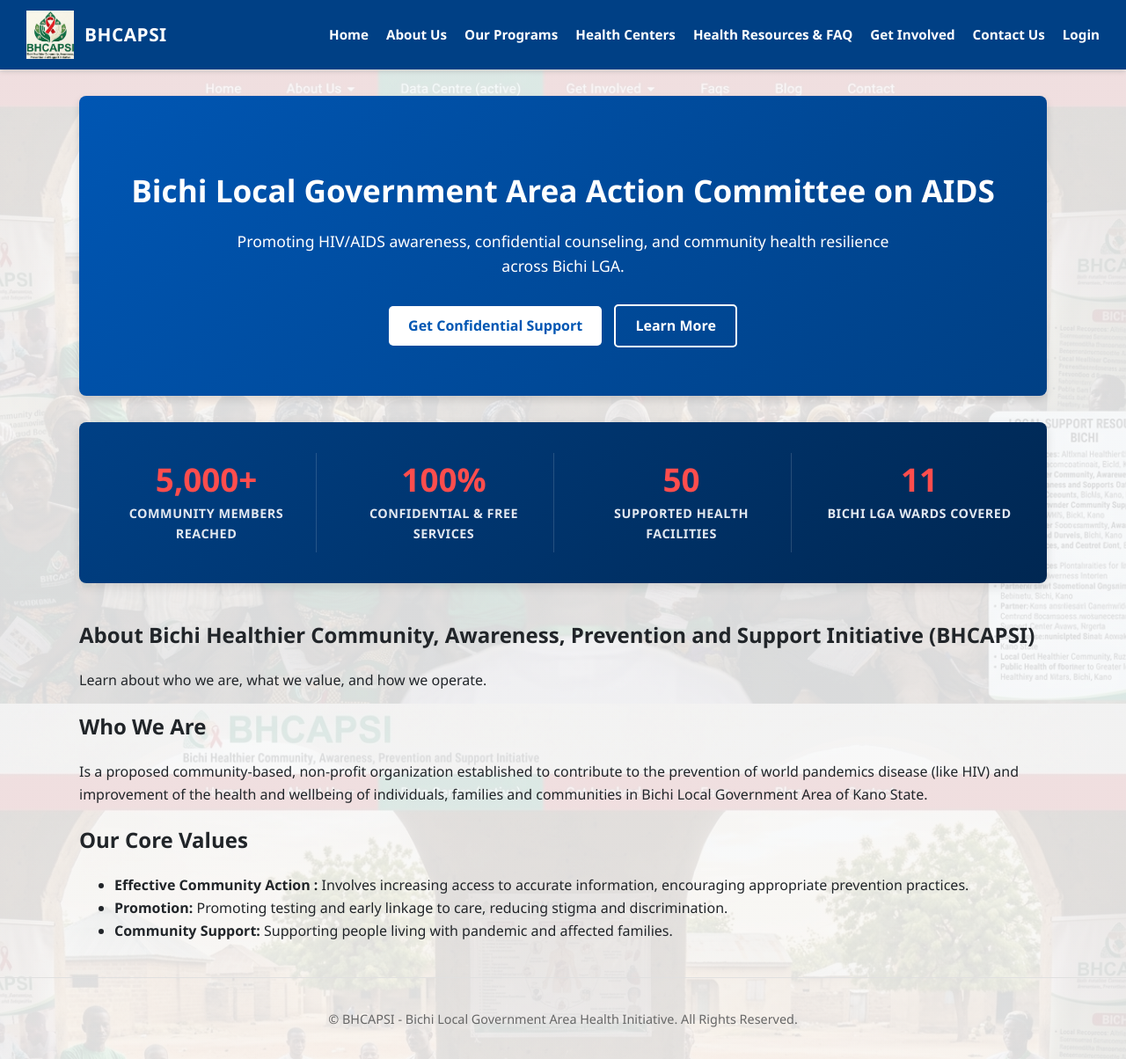
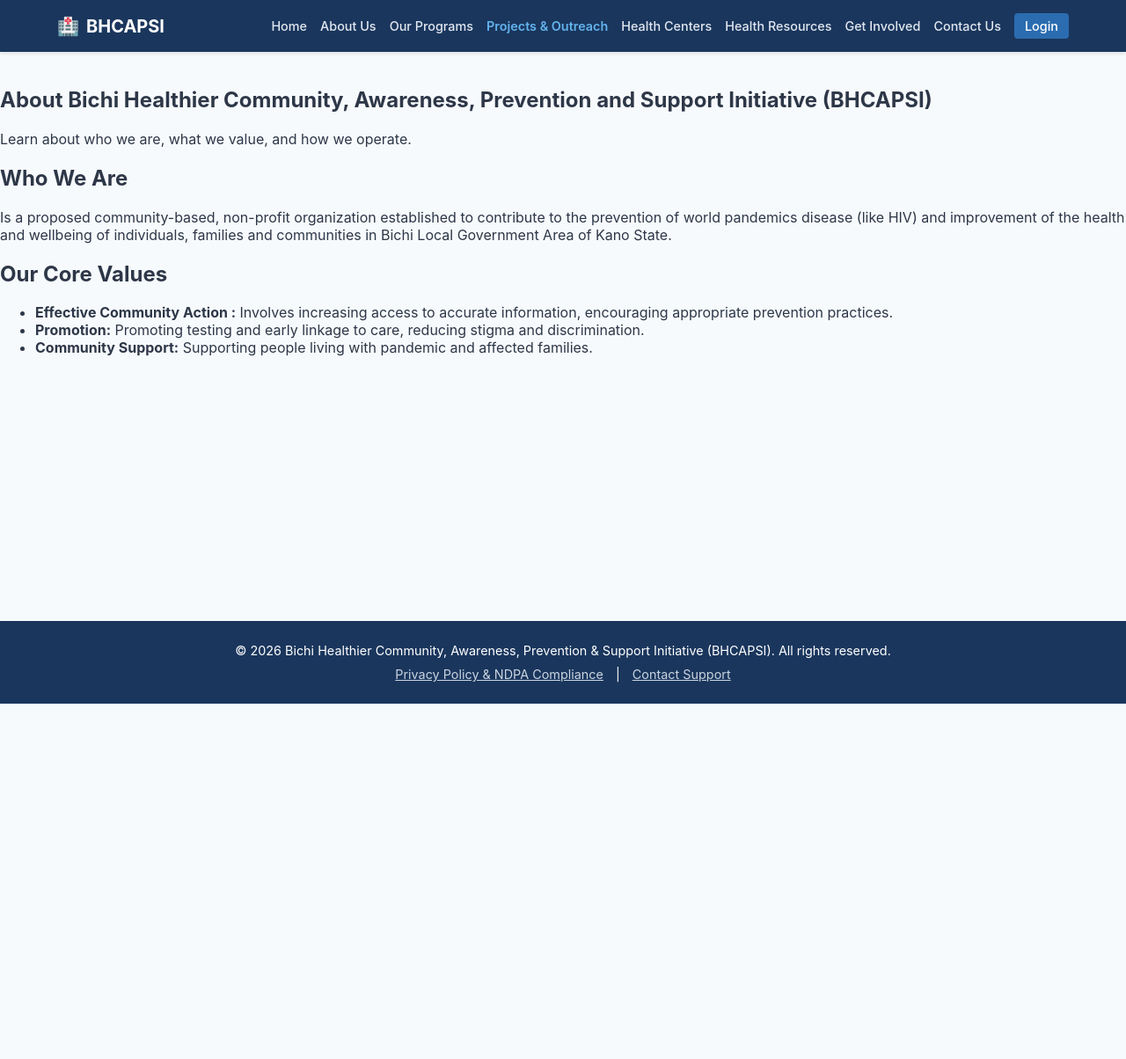
Before and after one commit to ahmadmukhtar6727/Bichi_HCAPSI, a Flask app: page /about in a window 1280 px wide. Shown: the whole page at 88% size. After the commit the page ends 800 px from the top, so only its background shows below. Run offline with Flask 3, Linux system fonts and the light colour scheme.

Commit message:
Add Projects and Outreach link to navigation bar

```diff
--- a/templates/base.html
+++ b/templates/base.html
@@ -3,111 +3,149 @@
 <head>
     <meta charset="UTF-8">
     <meta name="viewport" content="width=device-width, initial-scale=1.0">
-    <title>{% block title %}BHCAPSI - Bichi Local Government Health Portal{% endblock %}</title>
+    <title>{% block title %}Bichi Healthier Community Initiative (BHCAPSI){% endblock %}</title>
 
-    <!-- Primary Meta Tags -->
-    <meta name="title" content="BHCAPSI - Bichi LGA HIV/AIDS Initiative">
-    <meta name="description" content="Promoting HIV/AIDS awareness, confidential counseling, and community health resources across Bichi Local Government Area.">
-
-    <!-- Open Graph / WhatsApp / Facebook Meta Tags -->
-    <meta property="og:type" content="website">
-    <meta property="og:site_name" content="BHCAPSI">
-    <meta property="og:url" content="{{ request.url }}">
-    <meta property="og:title" content="BHCAPSI - Bichi LGA HIV/AIDS Initiative">
-    <meta property="og:description" content="Promoting HIV/AIDS awareness, confidential counseling, and community health resources across Bichi LGA.">
-    <meta property="og:image" content="{{ url_for('static', filename='images/logo.png', _external=True) }}">
-    <meta property="og:image:type" content="image/png">
-
-    <!-- Twitter / X Meta Tags -->
-    <meta name="twitter:card" content="summary_large_image">
-    <meta name="twitter:url" content="{{ request.url }}">
-    <meta name="twitter:title" content="BHCAPSI - Bichi LGA HIV/AIDS Initiative">
-    <meta name="twitter:description" content="Promoting HIV/AIDS awareness, confidential counseling, and community health resources across Bichi LGA.">
-    <meta name="twitter:image" content="{{ url_for('static', filename='images/logo.png', _external=True) }}">
-
-    <!-- Favicon & Stylesheet -->
-    <link rel="icon" href="{{ url_for('static', filename='images/logo.png') }}" type="image/png">
-    <link rel="stylesheet" href="{{ url_for('static', filename='style.css') }}?v=2">
-    {% block extra_css %}{% endblock %}
+    <!-- CSS Styles -->
+    <style>
+        * {
+            box-sizing: border-box;
+        }
+        body {
+            margin: 0;
+            font-family: -apple-system, BlinkMacSystemFont, "Segoe UI", Roboto, Helvetica, Arial, sans-serif;
+            background-color: #f7fafc;
+            color: #2d3748;
+            display: flex;
+            flex-direction: column;
+            min-height: 100vh;
+        }
+        header {
+            background-color: #1a365d;
+            color: #ffffff;
+            padding: 15px 20px;
+            box-shadow: 0 2px 4px rgba(0,0,0,0.1);
+        }
+        .header-container {
+            max-width: 1150px;
+            margin: 0 auto;
+            display: flex;
+            justify-content: space-between;
+            align-items: center;
+            flex-wrap: wrap;
+            gap: 15px;
+        }
+        .brand-logo {
+            font-size: 1.25rem;
+            font-weight: bold;
+            color: #ffffff;
+            text-decoration: none;
+            display: flex;
+            align-items: center;
+            gap: 8px;
+        }
+        nav.nav-links {
+            display: flex;
+            align-items: center;
+            gap: 15px;
+            flex-wrap: wrap;
+        }
+        nav.nav-links a {
+            color: #e2e8f0;
+            text-decoration: none;
+            font-size: 0.9rem;
+            font-weight: 500;
+            transition: color 0.2s;
+        }
+        nav.nav-links a:hover {
+            color: #3182ce;
+        }
+        .main-content {
+            flex: 1;
+        }
+        .flash-messages {
+            max-width: 1100px;
+            margin: 20px auto 0 auto;
+            padding: 0 15px;
+        }
+        .alert {
+            padding: 12px 18px;
+            border-radius: 6px;
+            margin-bottom: 15px;
+            font-weight: 500;
+        }
+        .alert-success {
+            background-color: #f0fff4;
+            color: #22543d;
+            border: 1px solid #9ae6b4;
+        }
+        .alert-danger {
+            background-color: #fff5f5;
+            color: #9b2c2c;
+            border: 1px solid #feb2b2;
+        }
+        .alert-info {
+            background-color: #ebf8ff;
+            color: #2c5282;
+            border: 1px solid #bee3f8;
+        }
+    </style>
 </head>
 <body>
-    <header class="navbar">
-        <!-- Logo & Organization Name (Top Left) -->
+
+    <!-- Header & Main Navigation -->
+    <header>
+        <div class="header-container">
             <a href="{{ url_for('home') }}" class="brand-logo">
-            <img src="{{ url_for('static', filename='images/logo.png') }}" alt="BHCAPSI Logo">
-            <span class="brand-name">BHCAPSI</span>
+                🏥 <span>BHCAPSI</span>
             </a>
-
-        <!-- Navigation Links (Top Right) -->
             <nav class="nav-links">
                 <a href="{{ url_for('home') }}">Home</a>
                 <a href="{{ url_for('about') }}">About Us</a>
                 <a href="{{ url_for('programs') }}">Our Programs</a>
+                <a href="{{ url_for('projects') }}" style="color: #63b3ed; font-weight: 600;">Projects & Outreach</a>
                 <a href="{{ url_for('centers') }}">Health Centers</a>
-	    <a href="{{ url_for('resources') }}">Health Resources & FAQ</a>
+                <a href="{{ url_for('resources') }}">Health Resources</a>
                 <a href="{{ url_for('get_involved') }}">Get Involved</a>
                 <a href="{{ url_for('contact') }}">Contact Us</a>
+
                 {% if current_user is defined and current_user.is_authenticated %}
-		<a href="{{ url_for('admin_centers') }}">Manage Centers</a>
-                <a href="{{ url_for('register') }}">Register New Member</a>
-		<a href="{{ url_for('view_messages') }}">Admin Messages</a>
+                    <a href="{{ url_for('admin_centers') }}" style="color: #f6ad55; font-weight: bold;">Manage Centers</a>
+                    <a href="{{ url_for('view_messages') }}" style="color: #f6ad55; font-weight: bold;">Admin Messages</a>
                     <a href="{{ url_for('change_password') }}">Change Password</a>
-                <a href="{{ url_for('logout') }}">Logout ({{ current_user.username }})</a>
+                    <a href="{{ url_for('logout') }}" style="color: #e53e3e;">Logout</a>
                 {% else %}
-                <a href="{{ url_for('login') }}">Login</a>
+                    <a href="{{ url_for('login') }}" style="background: #2b6cb0; padding: 6px 12px; border-radius: 4px; color: #fff;">Login</a>
                 {% endif %}
             </nav>
+        </div>
     </header>
 
-    <main>
+    <!-- Flash Notifications Container -->
+    <div class="flash-messages">
         {% with messages = get_flashed_messages(with_categories=true) %}
             {% if messages %}
                 {% for category, message in messages %}
-                    <div class="alert alert-{{ category }}">{{ message }}</div>
+                    <div class="alert alert-{{ category }}">
+                        {{ message }}
+                    </div>
                 {% endfor %}
             {% endif %}
         {% endwith %}
+    </div>
 
-        <!-- Hero Banner Section -->
-        <section class="hero">
-            <h1>Bichi Local Government Area Action Committee on AIDS</h1>
-            <p>Promoting HIV/AIDS awareness, confidential counseling, and community health resilience across Bichi LGA.</p>
-            <a href="{{ url_for('contact') }}" class="btn btn-primary">Get Confidential Support</a>
-            <a href="{{ url_for('about') }}" class="btn btn-secondary">Learn More</a>
-        </section>
-
-        <!-- Impact Statistics Bar -->
-        <section class="impact-stats">
-            <div class="stats-grid">
-                <div class="stat-card">
-                    <span class="stat-number">5,000+</span>
-                    <span class="stat-label">Community Members Reached</span>
-                </div>
-                <div class="stat-card">
-                    <span class="stat-number">100%</span>
-                    <span class="stat-label">Confidential & Free Services</span>
-                </div>
-                <div class="stat-card">
-                    <span class="stat-number">50</span>
-                    <span class="stat-label">Supported Health Facilities</span>
-                </div>
-                <div class="stat-card">
-                    <span class="stat-number">11</span>
-                    <span class="stat-label">Bichi LGA Wards Covered</span>
-                </div>
-            </div>
-        </section>
-
-        <!-- Dynamic Page Content Block -->
+    <!-- Main Dynamic Body Content -->
+    <main class="main-content">
         {% block content %}{% endblock %}
     </main>
 
-    <footer class="site-footer" style="text-align: center; padding: 20px 0; margin-top: 40px; border-top: 1px solid #e0e0e0; font-size: 0.9rem; color: #666;">
-        <div class="container">
-            <p>&copy; BHCAPSI - Bichi Local Government Area Health Initiative. All Rights Reserved.</p>
+    <!-- Footer with Privacy Policy & Contact Links -->
+    <footer style="background: #1a365d; color: #ffffff; text-align: center; padding: 25px 15px; margin-top: 50px; font-size: 0.9rem;">
+        <p style="margin: 0 0 10px 0;">&copy; 2026 Bichi Healthier Community, Awareness, Prevention & Support Initiative (BHCAPSI). All rights reserved.</p>
+        <div>
+            <a href="{{ url_for('privacy_policy') }}" style="color: #cbd5e0; text-decoration: underline; margin: 0 10px;">Privacy Policy & NDPA Compliance</a> |
+            <a href="{{ url_for('contact') }}" style="color: #cbd5e0; text-decoration: underline; margin: 0 10px;">Contact Support</a>
         </div>
     </footer>
 
-    {% block extra_js %}{% endblock %}
 </body>
 </html>
```
Lines whose indentation alone changed are shown as unchanged.
